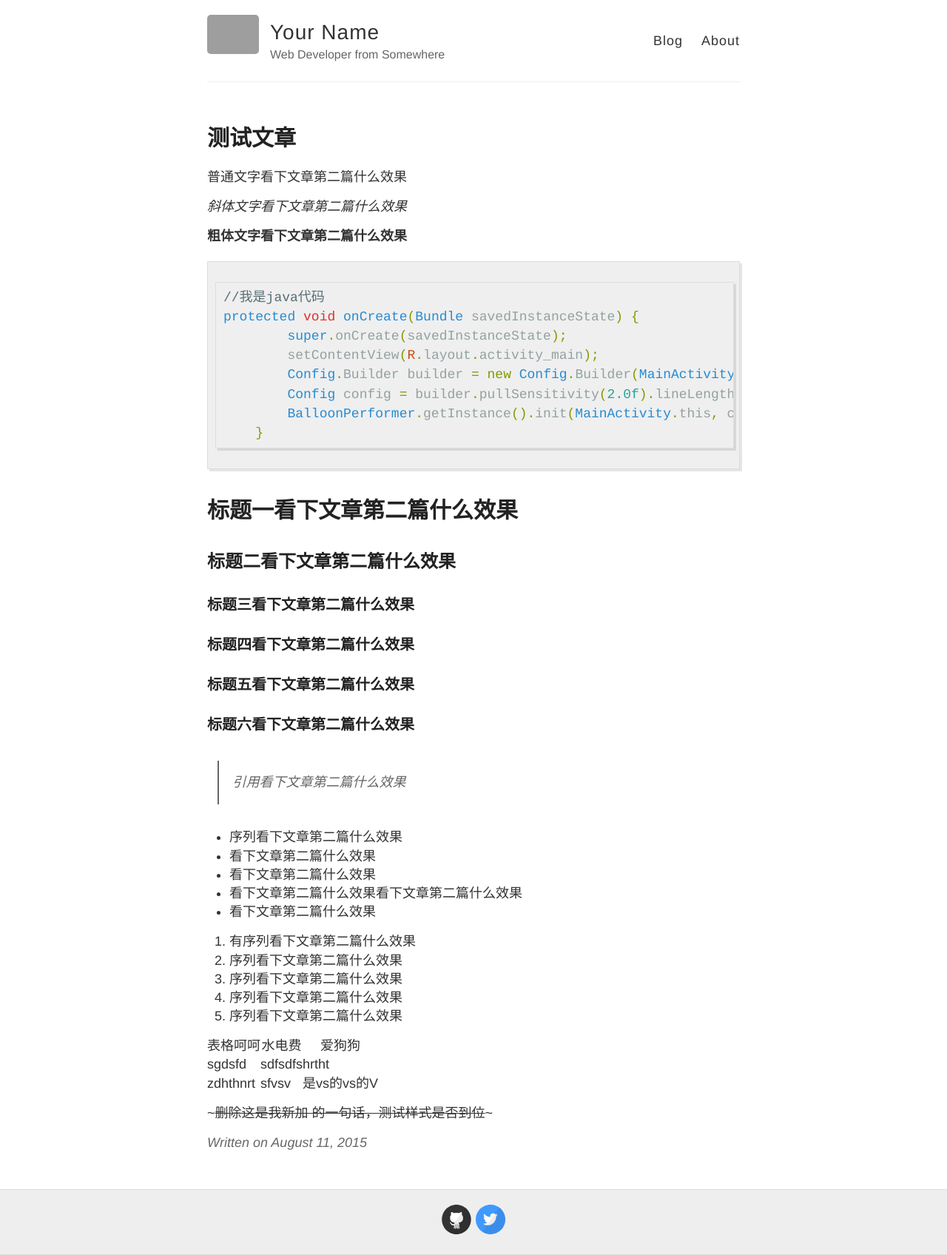
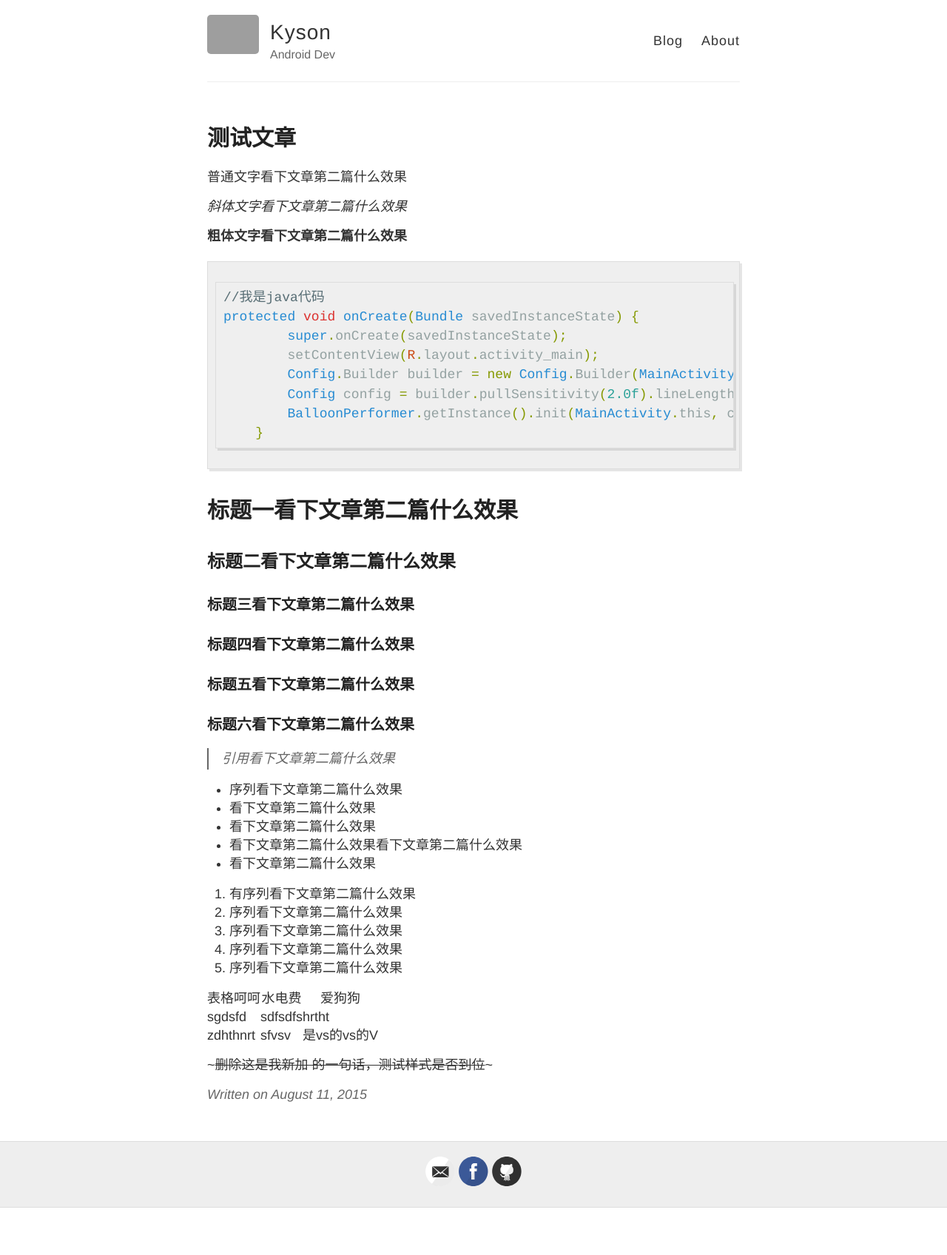
Before and after one commit to Kyson/Kyson_deprecated.github.io, a Jekyll site: the page built from _posts/2015-8-11-添加的文章test.md, in a window 1280 px wide. Shown: the whole page at 74% size. Built offline with Jekyll 4.4.1, drawn with Linux system fonts in a browser that asks for light colours; Markdown is read by kramdown in place of the engine named in the settings; comment, search, counter and statistics services are not loaded; after the commit the page ends 1632 px from its top, so only the background shows below that; grey boxes are pictures that could not be loaded.

Commit message:
删除不用的图片
添加网站图片

修改基本配置（评论）

```diff
--- a/_config.yml
+++ b/_config.yml
@@ -3,10 +3,10 @@
 #
 
 # Name of your site (displayed in the header)
-name: Your Name
+name: Kyson
 
 # Short bio or description (displayed in the header)
-description: Web Developer from Somewhere
+description: Android Dev
 
 # URL of your avatar or profile pic (you could use your GitHub profile pic)
 avatar: https://raw.githubusercontent.com/barryclark/jekyll-now/master/images/jekyll-logo.png
@@ -18,15 +18,15 @@ avatar: https://raw.githubusercontent.com/barryclark/jekyll-now/master/images/je
 # Includes an icon in the footer for each username you enter
 footer-links:
   dribbble:
-  email:
-  facebook:
+  email: kyson@hikyson.cn
+  facebook: https://www.facebook.com/kyson.chao
   flickr:
-  github: barryclark/jekyll-now
+  github: https://github.com/Kyson
   instagram:
   linkedin:
   pinterest:
   rss: # just type anything here for a working RSS icon, make sure you set the "url" above!
-  twitter: jekyllrb
+  twitter:
   stackoverflow: # your stackoverflow profile, e.g. "users/50476/bart-kiers"
   youtube: # channel/<your_long_string> or user/<user-name>
   googleplus: # anything in your profile username that comes after plus.google.com/
@@ -34,7 +34,7 @@ footer-links:
 
 # Enter your Disqus shortname (not your username) to enable commenting on posts
 # You can find your shortname on the Settings page of your Disqus account
-disqus:
+disqus: Kyson
 
 # Enter your Google Analytics web tracking code (e.g. UA-2110908-2) to activate tracking
 google_analytics:
@@ -47,7 +47,7 @@ url:
 # (http://yourusername.github.io/repository-name)
 # and NOT your User repository (http://yourusername.github.io)
 # then add in the baseurl here, like this: "/repository-name"
-baseurl: ""
+baseurl: "/Kyson.github.io"
 
 #
 # !! You don't need to change any of the configuration flags below !!
--- a/style.scss
+++ b/style.scss
@@ -253,11 +253,18 @@ nav {
 
 .post {
   blockquote {
-    margin: 1.8em .8em;
     border-left: 2px solid $gray;
     padding: 0.1em 1em;
     color: $gray;
     font-style: italic;
+  }
+
+  blockquote>:first-child {
+  margin-top: 0px;
+  }
+
+  blockquote>:last-child {
+  margin-bottom: 0px;
   }
 
   .comments {
```
Also changed, not shown: README.md (deleted), images/config.png (deleted), images/first-post.png (deleted), images/jekyll-logo.png (deleted), images/jekyll-now-theme-screenshot.jpg (deleted), images/k-logo.png (added), images/step1.gif (deleted).
